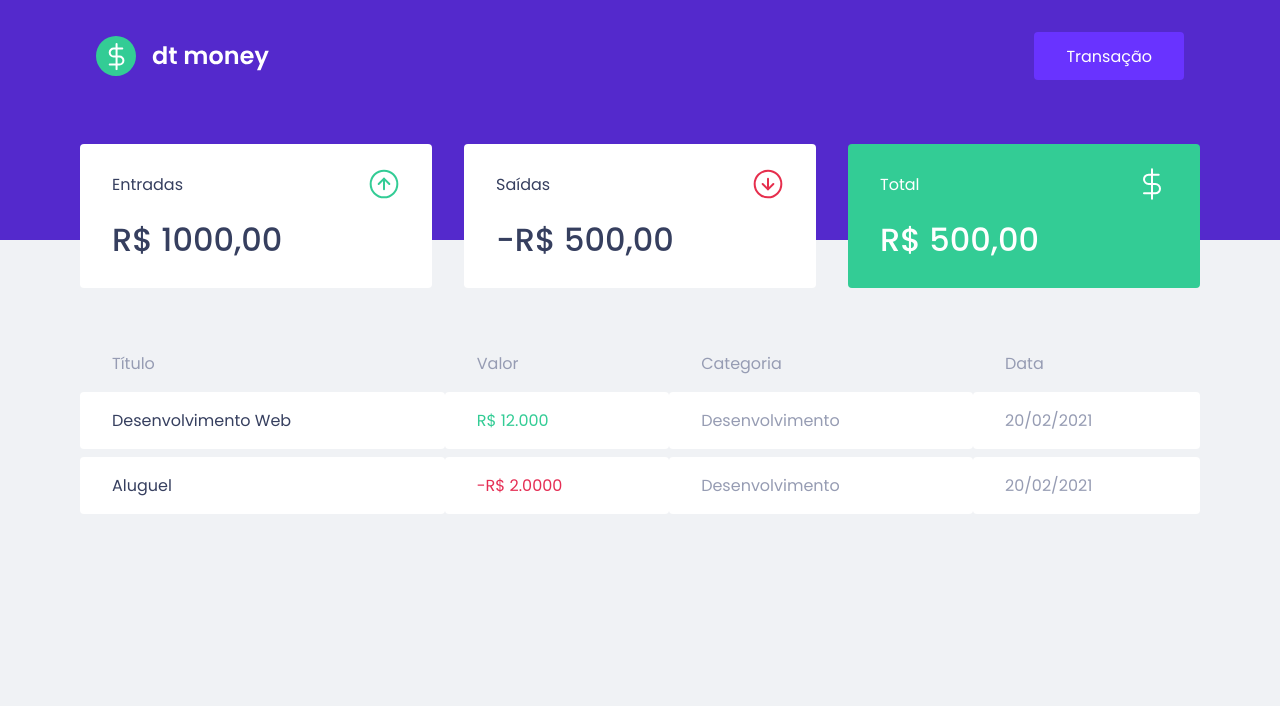
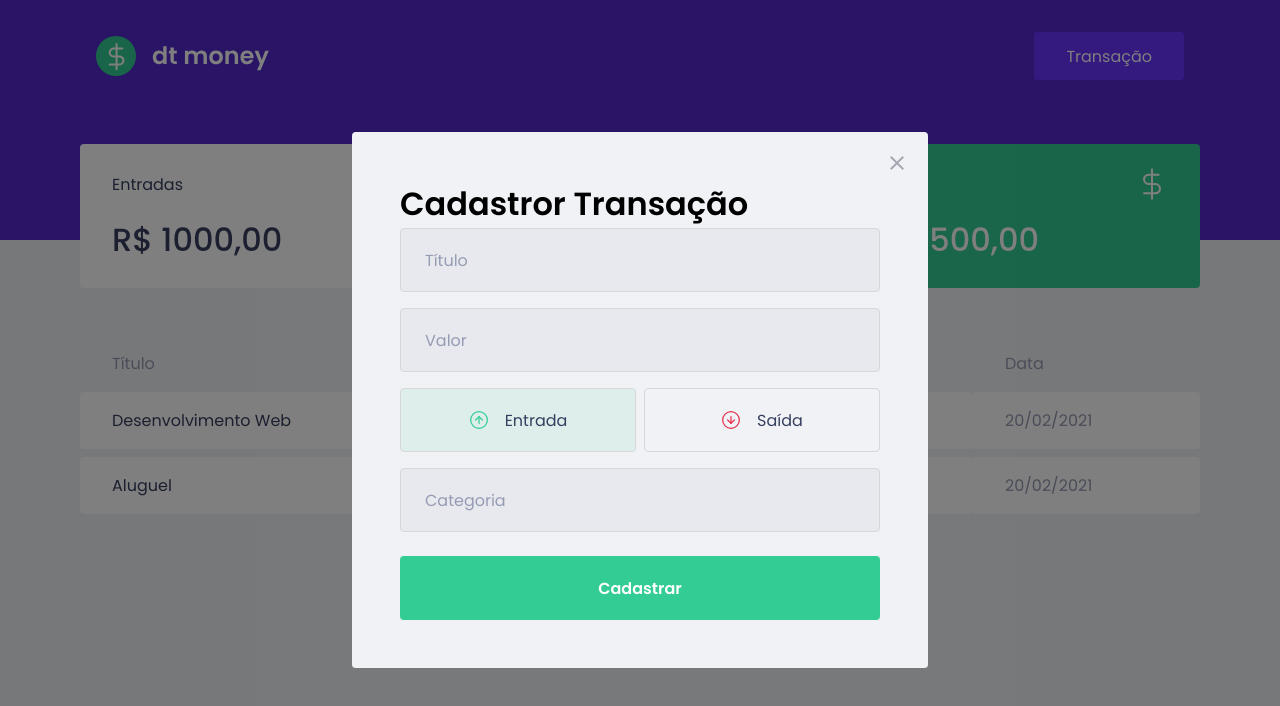
Before and after one commit to andresgois/dtmoney, a React (Create React App) app: page / in a window 1280 px wide. Both pictures are taken after a click on the button "Transação". Shown: the top 706 px of the page. Built offline with nearby package versions, Linux system fonts and the light colour scheme; no server answers; what miragejs would draw is missing.

Commit message:
adding style with styled components

```diff
--- a/package.json
+++ b/package.json
@@ -5,8 +5,10 @@
   "dependencies": {
     "axios": "^0.24.0",
     "miragejs": "^0.1.43",
+    "polished": "^4.1.3",
     "react": "^17.0.2",
     "react-dom": "^17.0.2",
+    "react-modal": "^3.14.4",
     "react-scripts": "5.0.0",
     "styled-components": "^5.3.3",
     "typescript": "^4.5.4",
@@ -20,6 +22,7 @@
     "@types/node": "^16.11.19",
     "@types/react": "^17.0.38",
     "@types/react-dom": "^17.0.11",
+    "@types/react-modal": "^3.13.1",
     "@types/styled-components": "^5.1.19"
   },
   "scripts": {
--- a/src/App.tsx
+++ b/src/App.tsx
@@ -2,6 +2,9 @@
 import { Dashboard } from "./components/Dashboard";
 import { GlobalStyle } from "./styles/global";
 import { createServer } from "miragejs";
+import { useState } from "react";
+import Modal from 'react-modal';
+import { NewTRansactionModal } from "./components/NewTransactionModal";
 
 createServer({
   routes() {
@@ -22,12 +25,27 @@
   }
 });
 
+Modal.setAppElement('#root');
+
 export function App() {
+  const [isNewTransactionModalOpen, setIsNewTransactionModalOpen] = useState(false);
+
+    function handleOpenNewTransactionModal(){
+        setIsNewTransactionModalOpen(true)
+    }
+    function handleCloseNewTransactionModal(){
+        setIsNewTransactionModalOpen(false)
+    }
   return (
     <>
-      <Header />
+      <Header onOpenNewTransactionModal={handleOpenNewTransactionModal} />
       <Dashboard />
       <GlobalStyle />
+
+      <NewTRansactionModal
+        isOpen={isNewTransactionModalOpen}
+        onRequestClose={handleCloseNewTransactionModal}
+      />
     </>
   );
 }
--- a/src/components/Header/index.tsx
+++ b/src/components/Header/index.tsx
@@ -1,12 +1,18 @@
+import { useState } from 'react';
 import logoImg from '../../assets/logo.svg';
 import { Container, Content } from './styles';
+import Modal from  'react-modal';
 
-export function Header() {
+interface HeaderProps {
+    onOpenNewTransactionModal: () => void;
+}
+
+export function Header({ onOpenNewTransactionModal }: HeaderProps) {
     return (
         <Container>
             <Content>
                 <img src={logoImg} alt='dt money' />
-                <button type='submit'>
+                <button type='submit' onClick={onOpenNewTransactionModal}>
                     Transação
                 </button>
             </Content>
--- /dev/null
+++ b/src/components/NewTransactionModal/index.tsx
@@ -0,0 +1,66 @@
+import Modal from 'react-modal';
+import { Container, TransactionTypeContainer, RadioBox } from './styles';
+import closeImg from '../../assets/close.svg';
+import incomeImg from '../../assets/income.svg';
+import outcomeImg from '../../assets/outcome.svg';
+import { useState } from 'react';
+
+
+interface NewTRansactionModalProps {
+    isOpen: boolean;
+    onRequestClose: () => void;
+}
+export function NewTRansactionModal({ isOpen, onRequestClose}: NewTRansactionModalProps) {
+    const [type, setType ] = useState('deposit');
+
+    return(
+        <Modal
+            isOpen={isOpen}
+            onRequestClose={onRequestClose}
+            overlayClassName="react-modal-overlay"
+            className="react-modal-content"
+        >
+          <button
+            type='button'
+            onClick={onRequestClose}
+            className='react-modal-close'
+          >
+              <img src={closeImg} alt="Fechar o modal" />
+          </button>
+          <Container>
+            <h1>Cadastror Transação</h1>
+            <input type="text" placeholder='Título' />
+            <input type="number" placeholder='Valor' />
+
+            <TransactionTypeContainer>
+                <RadioBox
+                    type='button'
+                    onClick={ () => {setType('deposit')} }
+                    isActive={type === 'deposit'}
+                    activeColor={'green'}
+                >
+                    <img src={incomeImg} alt='Entrada' />
+                    <span>Entrada</span>
+                </RadioBox>
+
+                <RadioBox
+                    type='button'
+                    onClick={ () => {setType('withdraw') }}
+                    isActive={type === 'withdraw'}
+                    activeColor={'red'}
+                >
+                    <img src={outcomeImg} alt='Saída' />
+                    <span>Saída</span>
+                </RadioBox>
+
+            </TransactionTypeContainer>
+
+            <input type="text" placeholder='Categoria' />
+
+            <button type='submit'>
+                Cadastrar
+            </button>
+          </Container>
+        </Modal>
+    );
+}
--- /dev/null
+++ b/src/components/NewTransactionModal/styles.ts
@@ -0,0 +1,104 @@
+import styled from 'styled-components';
+import { darken, transparentize } from 'polished';
+
+
+export const Container = styled.form`
+    h2 {
+        color: var(--text-title);
+        font-size: 1.5rem;
+        margin-bottom: 2rem;
+    }
+
+    input {
+        width: 100%;
+        padding: 0 1.5rem;
+        height: 4rem;
+        border-radius: 0.25rem;
+
+        border: 1px solid #d7d7d7;
+        background: #e7e9ee;
+
+        font-weight: 400;
+        font-size: 1rem;
+
+
+        &::placeholder {
+            color: var(--text-body);
+        }
+
+        & + input {
+            margin-top: 1rem;
+        }
+    }
+
+    button[type="submit"] {
+        width: 100%;
+        padding: 0 1.5rem;
+        height: 4rem;
+        background: var(--green);
+        color: #FFF;
+        border-radius: 0.25rem;
+        border: 0;
+        font-size: 1rem;
+        margin-top: 1.5rem;
+        font-weight: 600;
+
+        transition: filter 0.2s;
+
+        &:hover {
+            filter: brightness(0.9);
+        }
+    }
+
+`;
+
+
+export const TransactionTypeContainer = styled.div`
+    margin: 1rem 0;
+    display: grid;
+    grid-template-columns: 1fr 1fr;
+    gap: 0.5rem;
+`;
+
+interface RadioBoxProps {
+    isActive: boolean;
+    activeColor: 'red' | 'green';
+}
+
+const color = {
+  green: '#33CC95',
+  red: '#E52e54',
+}
+
+export const RadioBox = styled.button<RadioBoxProps>`
+    height: 4rem;
+    border: 1px solid #d7d7d7;
+    border-radius: 0.25rem;
+
+    background: ${ (props) =>
+        props.isActive ?
+        transparentize(0.9, color[props.activeColor]) :
+        'transparent' };
+
+    display: flex;
+    align-items: center;
+    justify-content: center;
+
+    transition: border-color 0.2s;
+
+    &:hover {
+        border-color: ${darken(0.1, '#d7d7d7')};
+    }
+
+    img {
+        width: 20px;
+        height: 20px;
+    }
+
+    span {
+        display: inline-block;
+        margin-left: 1rem;
+        font-size: 1rem;
+        color: var(--text-title);
+    }
+`;
--- a/src/styles/global.ts
+++ b/src/styles/global.ts
@@ -2,7 +2,7 @@
 
 export const GlobalStyle = createGlobalStyle`
     :root {
-        --backgroung: #f0f2f5;
+        --background: #f0f2f5;
         --red: #E52e54;
         --blue: #5429CC;
         --green: #33CC95;
@@ -32,7 +32,7 @@
     }
 
     body {
-        background: var(--backgroung);
+        background: var(--background);
         -webkit-font-smoothing: antialiased;
     }
 
@@ -53,4 +53,40 @@
         opacity: 0.6;
         cursor: not-allowed;
     }
+
+    .react-modal-overlay {
+        background: rgba(0,0,0,0.5);
+
+        position: fixed;
+        top:0;
+        bottom:0;
+        right:0;
+        left:0;
+
+        display: flex;
+        align-items: center;
+        justify-content: center;
+    }
+    .react-modal-content {
+        width: 100%;
+        max-width: 576px;
+        background: var(--background);
+        padding: 3rem;
+        position: relative;
+        border-radius: 0.24rem;
+    }
+
+    .react-modal-close {
+        position: absolute;
+        right: 1.5rem;
+        top: 1.5rem;
+        border: 0;
+        background: transparent;
+
+        transition: filter 0.2s;
+
+        &:hover {
+            filter: brightness(0.8);
+        }
+    }
 `
```
Also changed, not shown: 2 other files (tests, documents, lock files or other folders).
